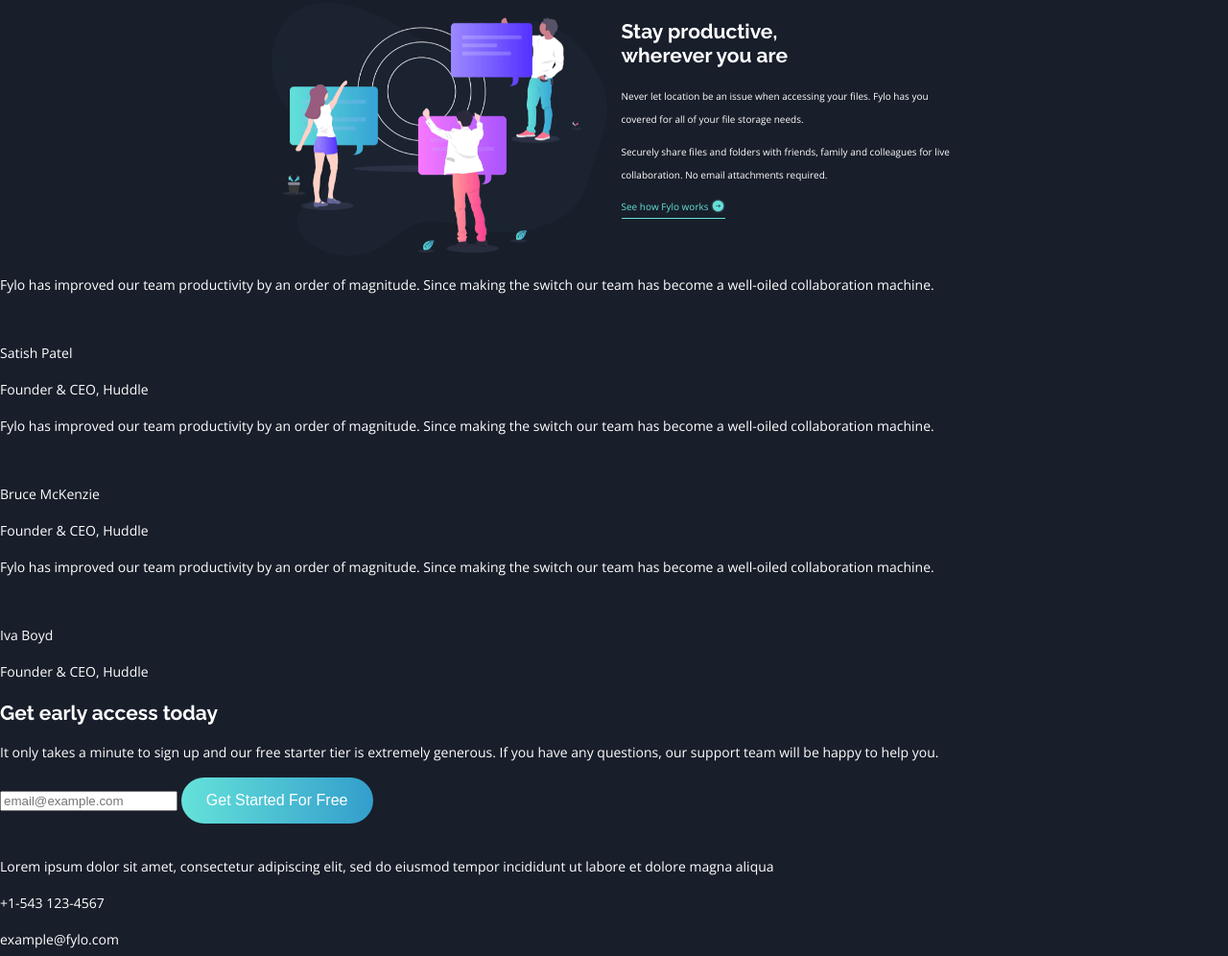
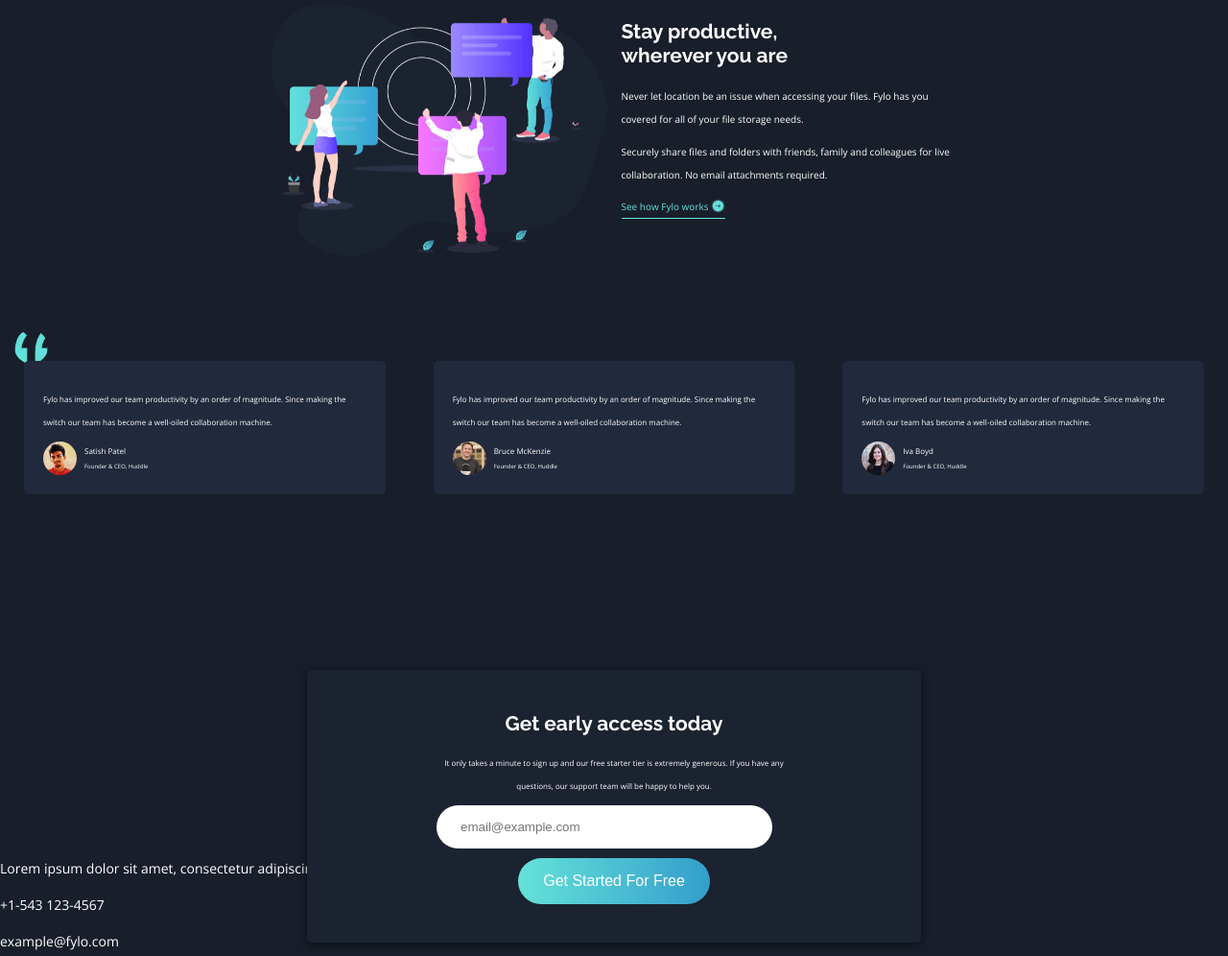
Before and after one commit to tracynuwagaba/fylo-landing-page, a plain HTML site: page index.html in a window 1280 px wide. Shown: the part 1420-2416 px from the top of the page at 96% size. Drawn offline with nearby package versions, Linux system fonts and the light colour scheme.

Commit message:
style the customer reviews section

```diff
--- a/index.html
+++ b/index.html
@@ -129,13 +129,14 @@
         <div class="wrapper">
             <div class="reviews-grid">
                 <div class="review">
+                    <img src="./images/bg-quotes.png" alt="quotes">
                     <p>
                         Fylo has improved our team productivity by an order of
                         magnitude. Since making the switch our team has become a
                         well-oiled collaboration machine.
                     </p>
                     <div class="user-info">
-                        <img src="" alt="">
+                        <img src="./images/profile-1.jpg" alt="profile photo">
                         <div>
                             <p class="name">Satish Patel</p>
                             <p class="about">Founder & CEO, Huddle</p>
@@ -149,7 +150,7 @@
                         well-oiled collaboration machine.
                     </p>
                     <div class="user-info">
-                        <img src="" alt="">
+                        <img src="./images/profile-2.jpg" alt="profile photo">
                         <div>
                             <p class="name">Bruce McKenzie</p>
                             <p class="about">Founder & CEO, Huddle</p>
@@ -163,7 +164,7 @@
                         well-oiled collaboration machine.
                     </p>
                     <div class="user-info">
-                        <img src="" alt="">
+                        <img src="./images/profile-3.jpg" alt="profile photo">
                         <div>
                             <p class="name">Iva Boyd</p>
                             <p class="about">Founder & CEO, Huddle</p>
@@ -181,8 +182,8 @@
                 <h2>Get early access today</h2>
                 <p>
                     It only takes a minute to sign up and our free starter
-                    tier is extremely generous. If you have any questions,
-                    our support team will be happy to help you.
+                    tier is extremely generous. If you have any <br>
+                    questions, our support team will be happy to help you.
                 </p>
                 <form action="">
                     <input
--- a/style.css
+++ b/style.css
@@ -13,6 +13,7 @@ body {
   font-size: 14px;
   margin: 0;
   padding: 0;
+  box-sizing: border-box;
 }
 
 h2 {
@@ -191,3 +192,105 @@ nav a {
   height: 15px;
   transform: translateY(3px);
 }
+
+/* Customer reviews section */
+.reviews {
+  /* display: flex;
+  justify-content: center;
+  align-items: center; */
+  margin-top: 80px;
+}
+
+.reviews-grid {
+  display: flex;
+  flex-direction: row;
+  justify-content: center;
+  align-items: center;
+  /* display: grid;
+  grid-template-rows: 1fr 1fr 1fr;
+  grid-row-gap: 2em;
+  position: relative; */
+}
+
+.review {
+  background: #21293d;
+  width: 350px;
+  padding: 20px;
+  border-radius: 5px;
+  font-size: 8px;
+  margin: 25px;
+  /* box-sizing: border-box; */
+}
+
+.review:nth-child(1) {
+  position: relative;
+}
+
+.review > img {
+  position: absolute;
+  height: 50px;
+  width: 50px;
+  left: -10px;
+  top: -32px;
+  z-index: -1;
+}
+
+.review img {
+  width: 35px;
+  height: 35px;
+  border-radius: 50%;
+  margin-right: 1em;
+}
+
+.user-info {
+  display: flex;
+  align-items: center;
+}
+
+.user-info p {
+  line-height: 1rem;
+  margin: 0px;
+}
+
+.user-info .name {
+  font-size: 8px;
+}
+
+.user-info .about {
+  font-size: 6px;
+}
+
+/* styling the form */
+.form {
+  text-align: center;
+  /* position: relative; */
+  /* top: 100px; */
+  margin-top: 300px;
+  padding-bottom: 20px;
+}
+
+.form-grid {
+  background: #1b2330;
+  border-radius: 5px;
+  padding: 25px 40px;
+  max-width: 950px;
+  padding-bottom: 40px;
+  position: absolute;
+  right: 50%;
+  transform: translate(50%, -50%);
+  box-shadow: 0px 2px 10px rgba(0, 0, 0, 0.555);
+}
+
+.form-grid p {
+  font-size: 8px;
+}
+
+.form input {
+  width: 300px;
+  border-radius: 150px;
+  border: none;
+  padding: 15px 25px;
+  background-color: #fff;
+  margin-bottom: 10px;
+  margin-right: 20px;
+}
```
Also changed, not shown: images/bg-quotes.png (added), images/profile-1.jpg (added), images/profile-2.jpg (added), images/profile-3.jpg (added).
